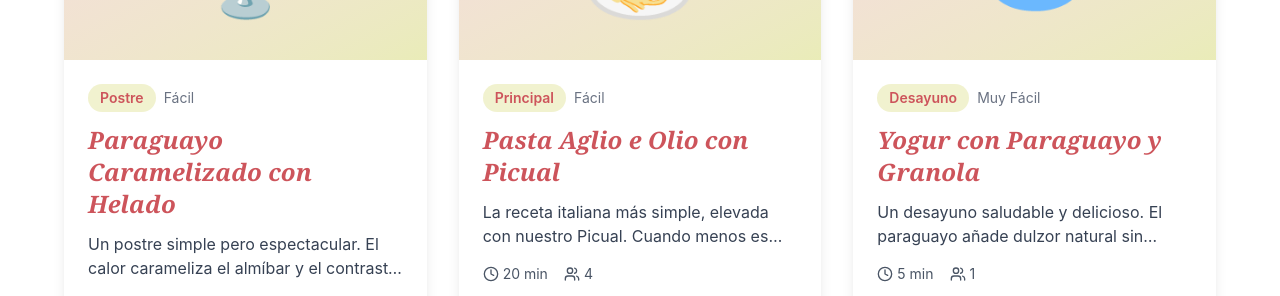
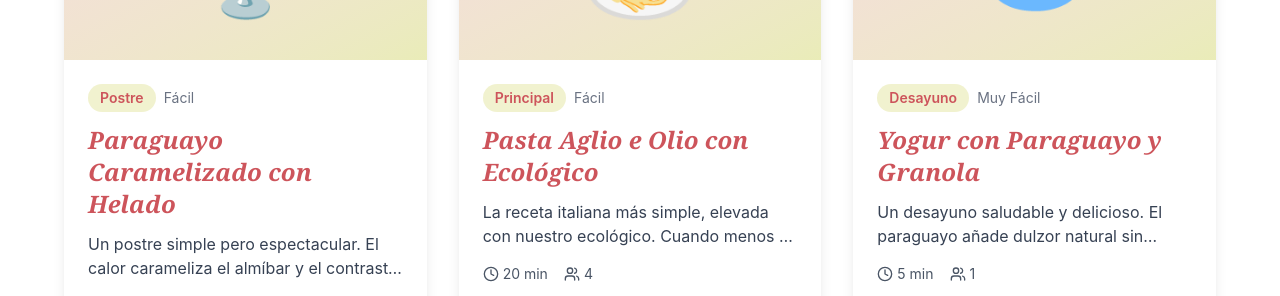
Before and after one commit to bigman1973/mikels-earth-frontend, a React (Vite) app: page /recetario in a window 1280 px wide. Shown: the part 1860-2156 px from the top of the page. Built offline with nearby package versions, Linux system fonts and the light colour scheme.

Commit message:
feat: Cambiar Picual por ecológico en receta Pasta Aglio e Olio

```diff
--- a/src/pages/Recetario.jsx
+++ b/src/pages/Recetario.jsx
@@ -116,17 +116,17 @@ const Recetario = () => {
     },
     {
       id: 'pasta-picual',
-      name: 'Pasta Aglio e Olio con Picual',
+      name: 'Pasta Aglio e Olio con Ecol\u00f3gico',
       category: 'Principal',
       difficulty: 'Fácil',
       time: '20 min',
       servings: '4',
-      image: '🍝',
-      description: 'La receta italiana más simple, elevada con nuestro Picual. Cuando menos es más.',
+      image: '\ud83c\udf5d',
+      description: 'La receta italiana m\u00e1s simple, elevada con nuestro ecol\u00f3gico. Cuando menos es m\u00e1s.',
       ingredients: [
         '400g de espaguetis',
         '6 dientes de ajo',
-        '100ml de Aceite Picual',
+        '100ml de Aceite Ecol\u00f3gico',
         'Guindilla seca',
         'Perejil fresco',
         'Sal',
@@ -135,13 +135,13 @@ const Recetario = () => {
       steps: [
         'Cuece la pasta al dente',
         'Lamina el ajo finamente',
-        'Calienta el aceite Picual a fuego bajo',
+        'Calienta el aceite ecol\u00f3gico a fuego bajo',
         'Dora el ajo sin que se queme',
         'Añade la guindilla',
         'Mezcla con la pasta y agua de cocción',
         'Espolvorea perejil y sirve'
       ],
-      tips: 'El Picual aporta el picante perfecto. No dejes que el ajo se queme o amargará. El agua de cocción emulsiona el aceite creando una salsa cremosa.'
+      tips: 'Nuestro ecol\u00f3gico aporta el picante perfecto. No dejes que el ajo se queme o amargar\u00e1. El agua de cocci\u00f3n emulsiona el aceite creando una salsa cremosa.'
     },
     {
       id: 'yogur-paraguayo',
```
